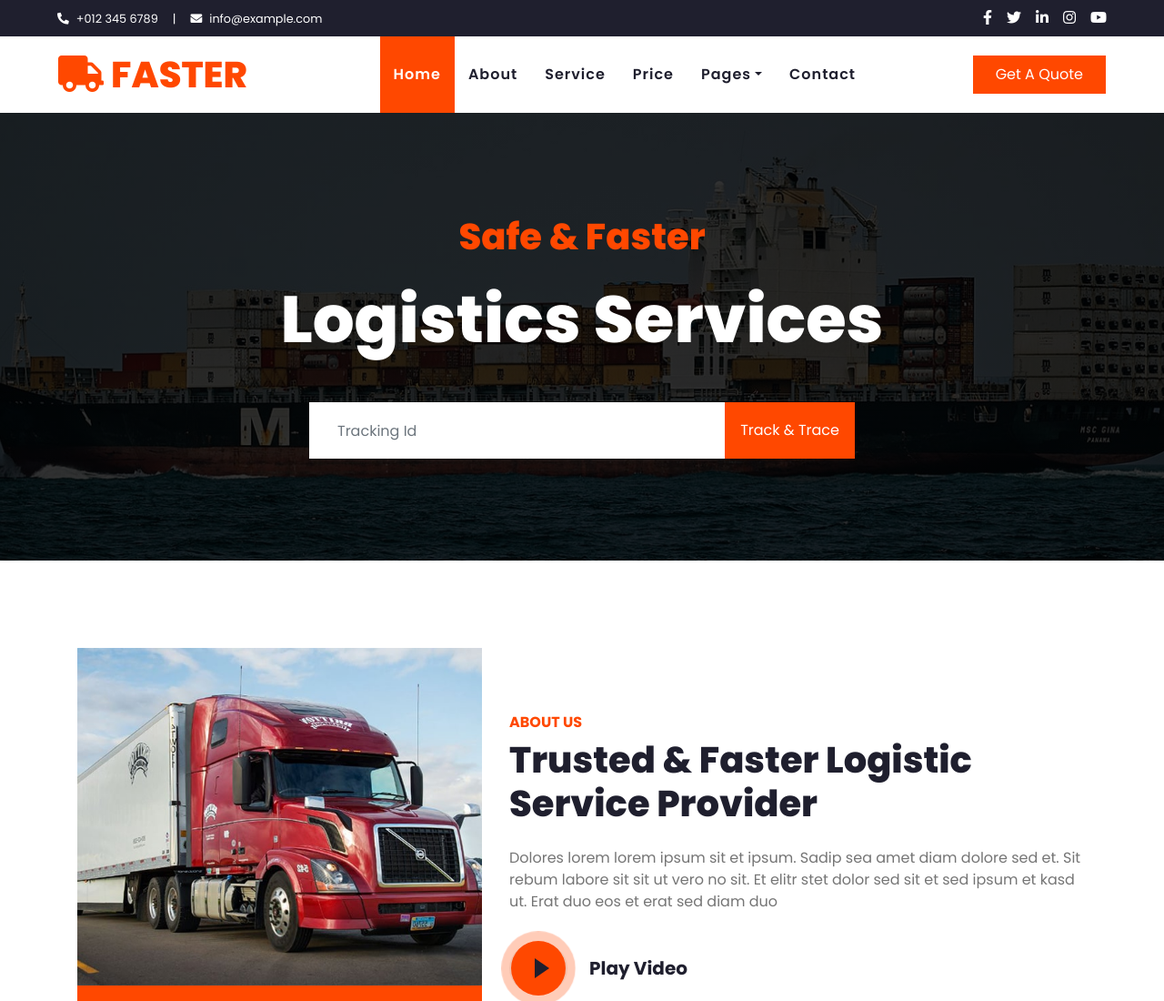
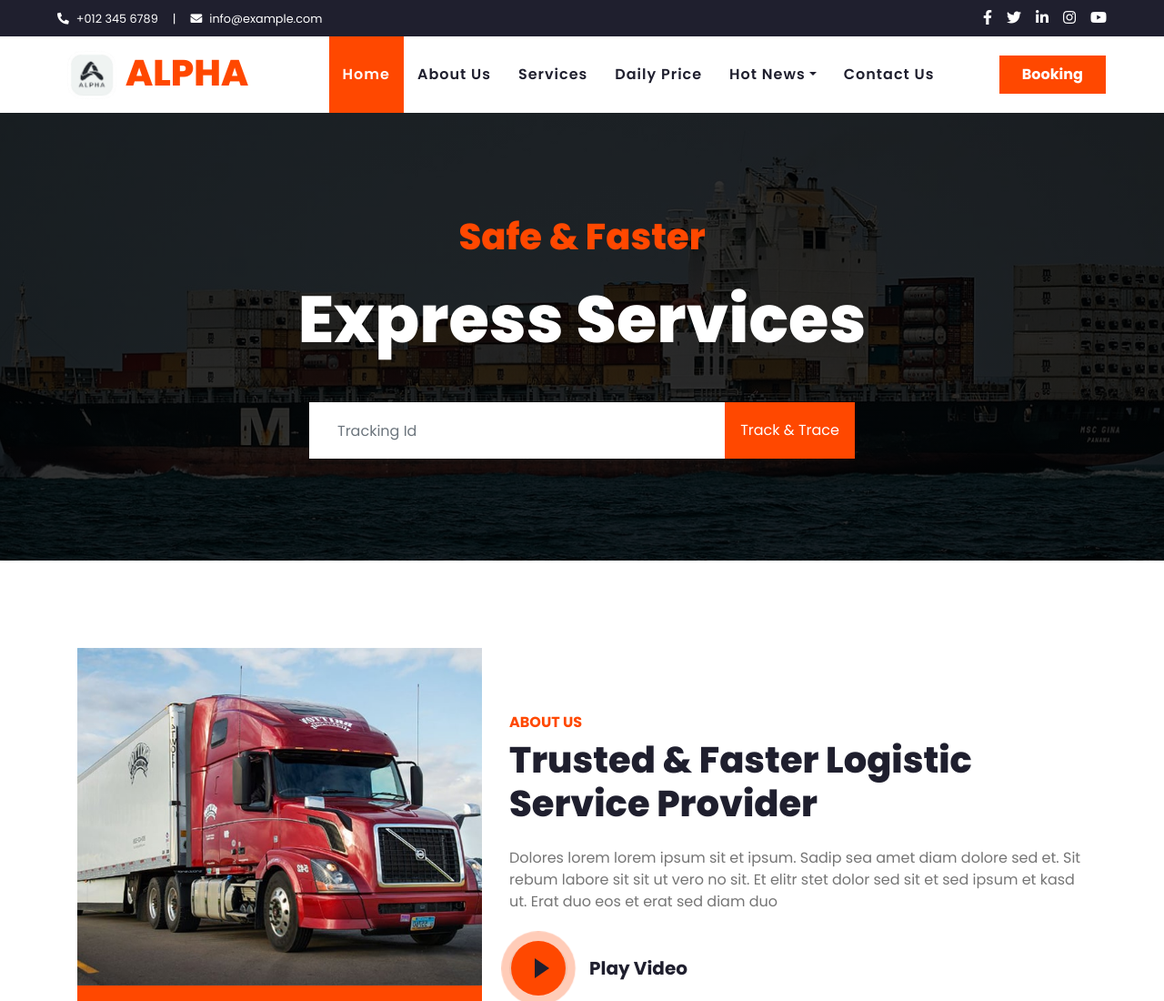
Before and after one commit to phanquan1201/DuAn-Logitics, a plain HTML site: page index.html in a window 1280 px wide. Shown: the top 1100 px of the page at 91% size. Drawn offline with nearby package versions, Linux system fonts and the light colour scheme.

Commit message:
Add files via upload

```diff
--- a/index.html
+++ b/index.html
@@ -64,7 +64,7 @@
     <div class="container-fluid p-0">
         <nav class="navbar navbar-expand-lg bg-light navbar-light py-3 py-lg-0 px-lg-5">
             <a href="index.html" class="navbar-brand ml-lg-3">
-                <h1 class="m-0 display-5 text-uppercase text-primary"><i class="fa fa-truck mr-2"></i>Faster</h1>
+                <h1 class="m-0 display-5 text-uppercase text-primary"><img src="img/Alpha-removebg-preview.png" alt="Logo" style="width: 74px;">Alpha</h1>
             </a>
             <button type="button" class="navbar-toggler" data-toggle="collapse" data-target="#navbarCollapse">
                 <span class="navbar-toggler-icon"></span>
@@ -72,19 +72,19 @@
             <div class="collapse navbar-collapse justify-content-between px-lg-3" id="navbarCollapse">
                 <div class="navbar-nav m-auto py-0">
                     <a href="index.html" class="nav-item nav-link active">Home</a>
-                    <a href="about.html" class="nav-item nav-link">About</a>
-                    <a href="service.html" class="nav-item nav-link">Service</a>
-                    <a href="price.html" class="nav-item nav-link">Price</a>
+                    <a href="about.html" class="nav-item nav-link">About Us</a>
+                    <a href="service.html" class="nav-item nav-link">Services</a>
+                    <a href="price.html" class="nav-item nav-link">Daily Price</a>
                     <div class="nav-item dropdown">
-                        <a href="#" class="nav-link dropdown-toggle" data-toggle="dropdown">Pages</a>
+                        <a href="#" class="nav-link dropdown-toggle" data-toggle="dropdown">Hot News</a>
                         <div class="dropdown-menu rounded-0 m-0">
-                            <a href="blog.html" class="dropdown-item">Blog Grid</a>
-                            <a href="single.html" class="dropdown-item">Blog Detail</a>
+                            <a href="blog.html" class="dropdown-item">Kinh Tế - Ngoại Giao</a>
+                            <a href="single.html" class="dropdown-item">Chính Trị - Xã Hội</a>
                         </div>
                     </div>
-                    <a href="contact.html" class="nav-item nav-link">Contact</a>
+                    <a href="contact.html" class="nav-item nav-link">Contact Us</a>
                 </div>
-                <a href="" class="btn btn-primary py-2 px-4 d-none d-lg-block">Get A Quote</a>
+                <a href="" class="btn btn-primary py-2 px-4 d-none d-lg-block"><b>Booking</b></a>
             </div>
         </nav>
     </div>
@@ -95,7 +95,7 @@
     <div class="jumbotron jumbotron-fluid mb-5">
         <div class="container text-center py-5">
             <h1 class="text-primary mb-4">Safe & Faster</h1>
-            <h1 class="text-white display-3 mb-5">Logistics Services</h1>
+            <h1 class="text-white display-3 mb-5">Express Services</h1>
             <div class="mx-auto" style="width: 100%; max-width: 600px;">
                 <div class="input-group">
                     <input type="text" class="form-control border-light" style="padding: 30px;" placeholder="Tracking Id">
```
Also changed, not shown: img/Alpha-removebg-preview.png (added).
